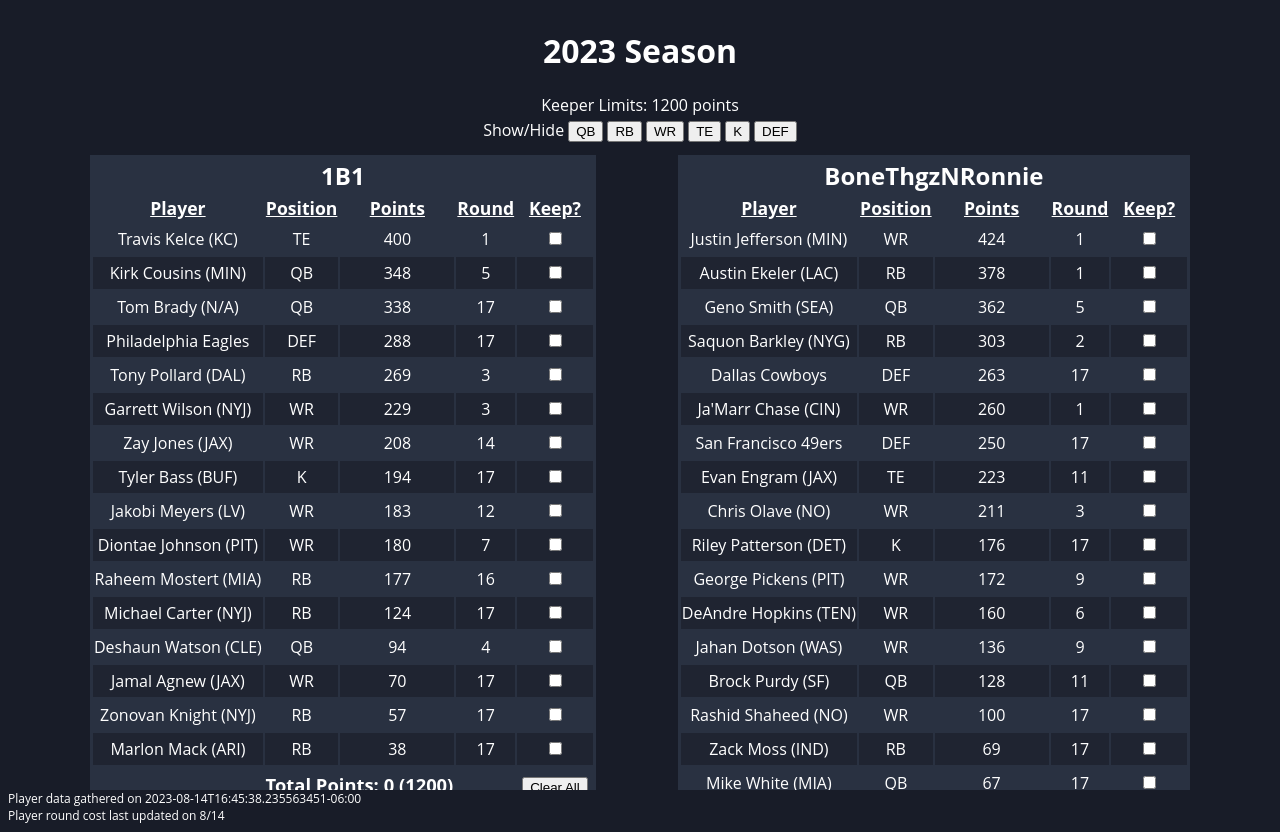
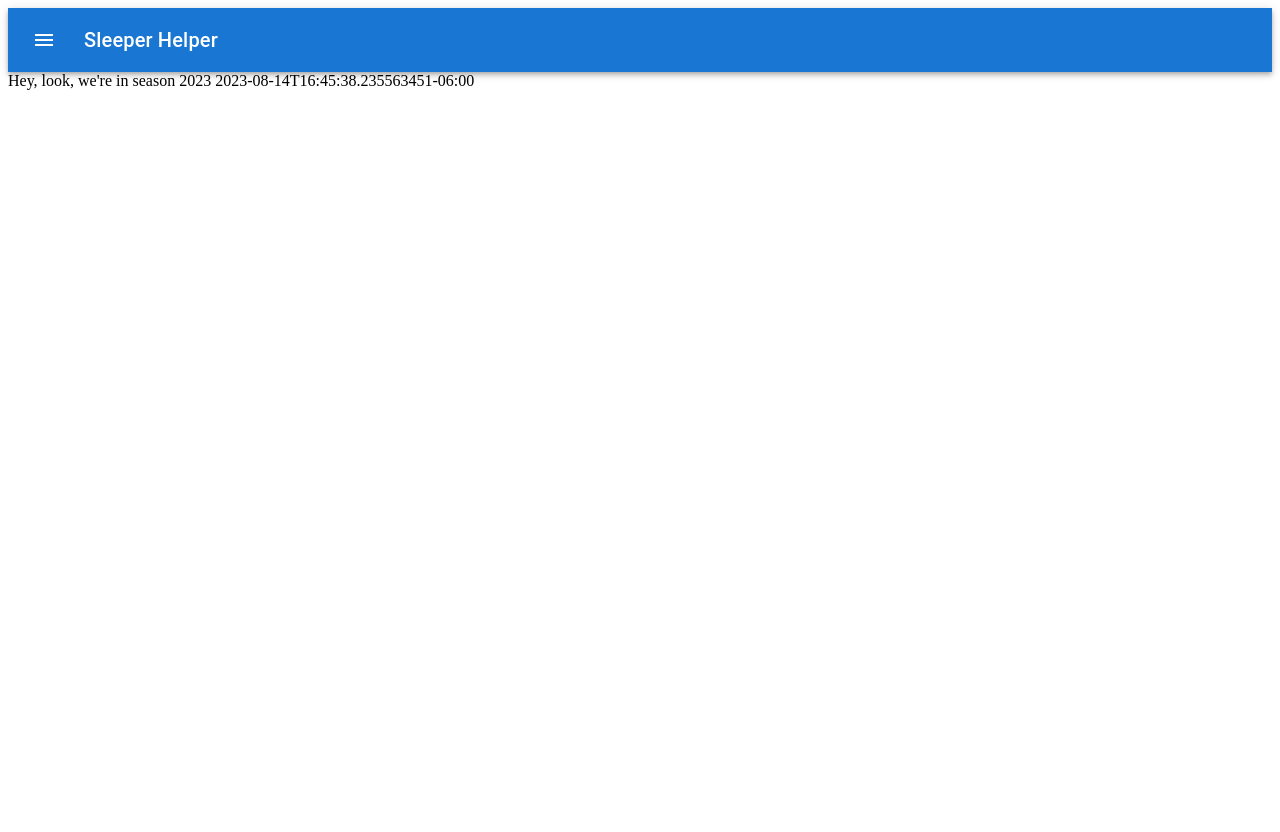
Before and after one commit to michaeljohnalbers/sleeper-helper, a React app in the folder website/: page / in a window 1280 px wide. After the commit the page ends 800 px from the top, so only its background shows below. Built offline with nearby package versions, Linux system fonts and the light colour scheme.

Commit message:
Initial Material UI, AppBar, season selector

```diff
--- a/website/package.json
+++ b/website/package.json
@@ -27,7 +27,11 @@
     "webpack-shell-plugin": "^0.5.0"
   },
   "dependencies": {
+    "@emotion/react": "^11.11.4",
+    "@emotion/styled": "^11.11.0",
     "@floating-ui/react": "^0.26.9",
+    "@mui/icons-material": "^5.15.13",
+    "@mui/material": "^5.15.13",
     "react": "^18.2.0",
     "react-dom": "^18.2.0"
   }
--- /dev/null
+++ b/website/src/components/material/App.tsx
@@ -0,0 +1,80 @@
+import React, {useState} from 'react';
+import keeper_data from '../../keeper_data.json'
+import {AppBar, Box, IconButton, Menu, MenuItem, Toolbar, Typography} from "@mui/material";
+import MenuIcon from '@mui/icons-material/Menu';
+import Season from "./Season";
+
+export default function App() {
+    const [anchorEl, setAnchorEl] = useState<null | HTMLElement>(null);
+    const handleMenu = (event: React.MouseEvent<HTMLElement>) => {
+        setAnchorEl(event.currentTarget);
+    };
+
+    const handleClose = () => {
+        setAnchorEl(null);
+    };
+
+    const [selectedYear, setSelectedYear ] = useState(getInitialYear());
+
+    const pickSeason = (season: string ) => {
+        setSelectedYear(season);
+        handleClose();
+    }
+
+    let yearMenuItems : React.JSX.Element[] = [];
+    Object.keys(keeper_data).sort().reverse().forEach((year) => {
+        yearMenuItems.push(
+            <MenuItem key={year} onClick={()=>{pickSeason(year)}}>{year}</MenuItem>);
+    });
+
+    return(
+        <>
+            <Box sx={{flexGrow: 1}}>
+                <AppBar position={"static"}>
+                    <Toolbar>
+                        <IconButton
+                            size="large"
+                            edge="start"
+                            color="inherit"
+                            aria-label="menu"
+                            aria-controls="menu-appbar"
+                            aria-haspopup="true"
+                            sx={{ mr: 2 }}
+                            onClick={handleMenu}
+                        >
+                            <MenuIcon />
+                        </IconButton>
+                        <Menu id="menu-appbar"
+                              anchorEl={anchorEl}
+                              keepMounted
+                              open={Boolean(anchorEl)}
+                              onClose={handleClose}>
+                            {yearMenuItems}
+                        </Menu>
+                        <Typography variant="h6" component="div" sx={{ flexGrow: 1 }}>
+                            Sleeper Helper
+                        </Typography>
+                    </Toolbar>
+                </AppBar>
+                <Season season={selectedYear} keeperData={keeper_data[selectedYear as keyof typeof keeper_data]} />
+            </Box>
+        </>
+    );
+}
+
+
+/**
+ * Find the first year with data. This is to make sure the site works after a year rolls over, but
+ * new data hasn't been generated.
+ * @return most recent year with data in keeper_data
+ */
+function getInitialYear() : string {
+    let year = new Date().getFullYear() + 1;
+    let yearIndex;
+    do {
+        year--;
+        yearIndex = year.toString()
+    } while (! (yearIndex in keeper_data));
+
+    return yearIndex;
+}
--- /dev/null
+++ b/website/src/components/material/Season.tsx
@@ -0,0 +1,10 @@
+import React, {useState} from 'react';
+import {KeeperData} from "../../types/keeper_data";
+
+export default function Season({season, keeperData}: {season: string, keeperData : KeeperData}) {
+    return(
+        <>
+            <div>Hey, look, we're in season {season} {keeperData.metadata.player_data_pull_date}</div>
+        </>
+    );
+}
--- a/website/src/index.tsx
+++ b/website/src/index.tsx
@@ -1,8 +1,9 @@
 import React, { StrictMode } from "react";
 import { createRoot } from "react-dom/client";
-import "./style/style.css";
+//import "./style/style.css";
 
-import App from "./components/App";
+//import App from "./components/App";
+import App from "./components/material/App"
 
 const root = createRoot(document.getElementById("root"));
 root.render(
```
Also changed, not shown: 1 other file (tests, documents, lock files or other folders).
